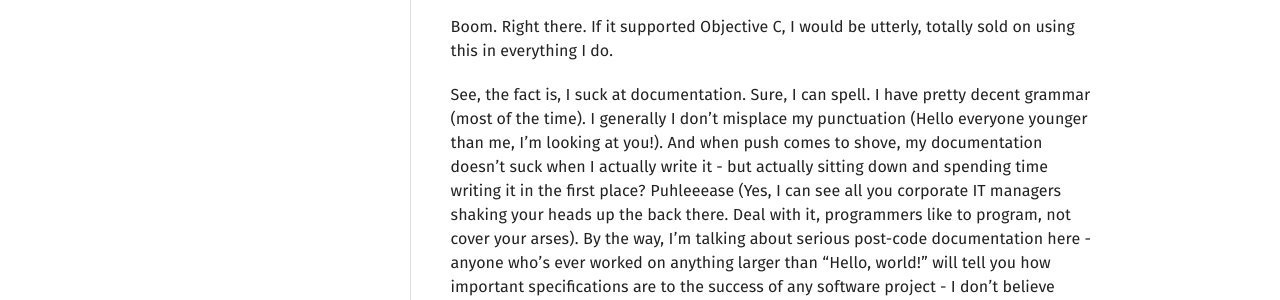
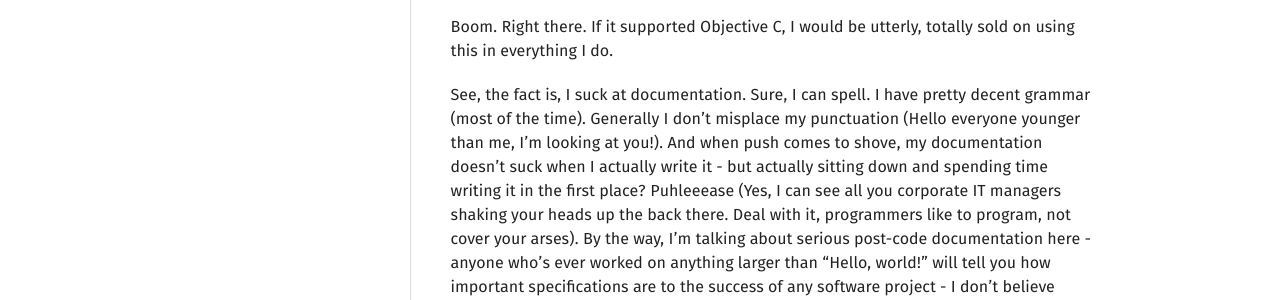
Before and after one commit to tonyarnold/tonyarnold.github.io, a Jekyll site: the page built from _posts/2006-10-26-documentation-for-those-of-us-that-love-code.md, in a window 1280 px wide. Shown: the part 447-747 px from the top of the page. Built offline with Jekyll 4.4.1, drawn with Linux system fonts in a browser that asks for light colours; nearby versions of some CDN libraries; some of the changed text lies outside the part shown.

Commit message:
Fix an embarassing stray sentence prefix

```diff
--- a/_posts/2006-10-26-documentation-for-those-of-us-that-love-code.md
+++ b/_posts/2006-10-26-documentation-for-those-of-us-that-love-code.md
@@ -13,7 +13,7 @@ Wrong. One of my colleagues (Hi Alex!) passed this link around earlier in the we
 
 Boom. Right there. If it supported Objective C, I would be utterly, totally sold on using this in everything I do.
 
-See, the fact is, I suck at documentation. Sure, I can spell. I have pretty decent grammar (most of the time). I generally I don’t misplace my punctuation (Hello everyone younger than me, I’m looking at you!). And when push comes to shove, my documentation doesn’t suck when I actually write it - but actually sitting down and spending time writing it in the first place? Puhleeease (Yes, I can see all you corporate IT managers shaking your heads up the back there. Deal with it, programmers like to program, not cover your arses). By the way, I’m talking about serious post-code documentation here - anyone who’s ever worked on anything larger than “Hello, world!” will tell you how important specifications are to the success of any software project - I don’t believe Natural Docs have quite perfected the whole “suck the idea out of you and your client’s heads and document it for you” module just yet.
+See, the fact is, I suck at documentation. Sure, I can spell. I have pretty decent grammar (most of the time). Generally I don’t misplace my punctuation (Hello everyone younger than me, I’m looking at you!). And when push comes to shove, my documentation doesn’t suck when I actually write it - but actually sitting down and spending time writing it in the first place? Puhleeease (Yes, I can see all you corporate IT managers shaking your heads up the back there. Deal with it, programmers like to program, not cover your arses). By the way, I’m talking about serious post-code documentation here - anyone who’s ever worked on anything larger than “Hello, world!” will tell you how important specifications are to the success of any software project - I don’t believe Natural Docs have quite perfected the whole “suck the idea out of you and your client’s heads and document it for you” module just yet.
 
 I may just have to look into what’s involved in adding Objective C support to Natural Docs, because this could be the beginning of a beautiful friendship!
 
```
